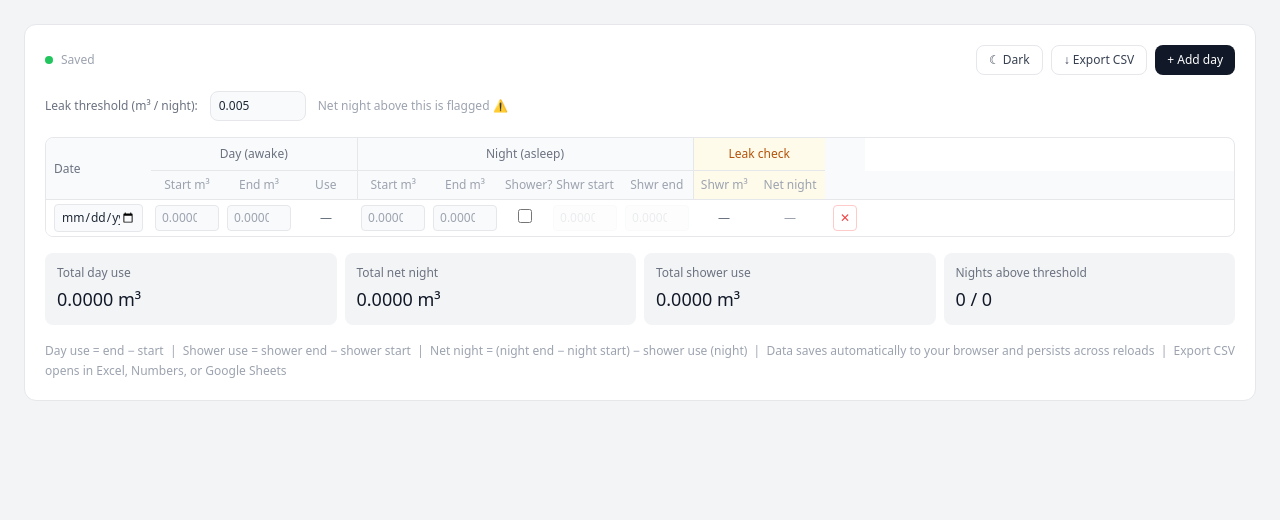
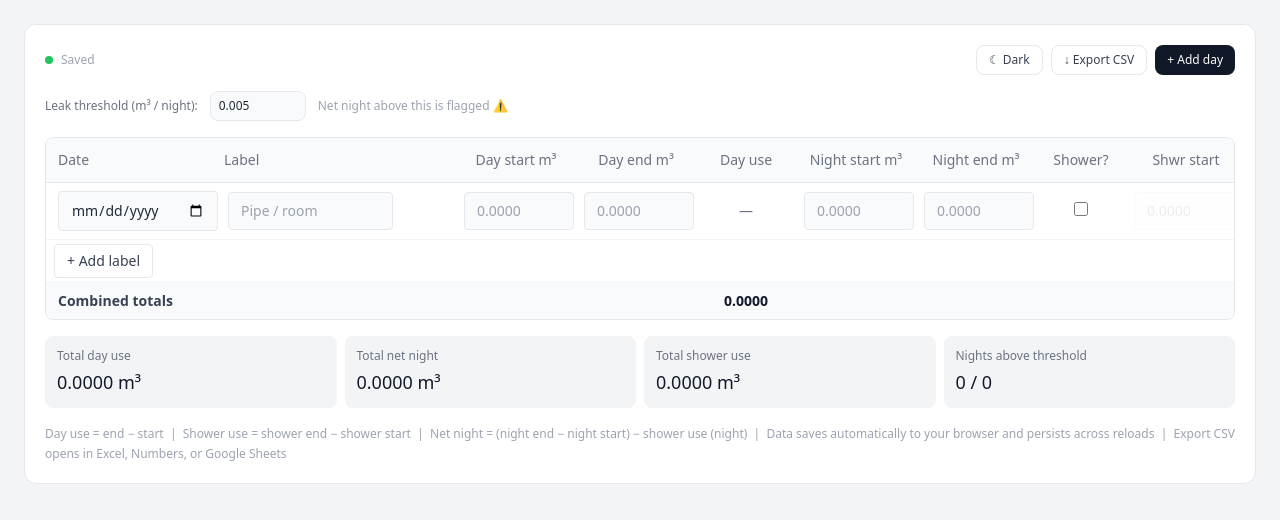
Before and after one commit to ZainMeraki/Water-Tracker, a React (Vite) app: page / in a window 1280 px wide. Shown: the top 520 px of the page. Built offline with nearby package versions, Linux system fonts and the light colour scheme.

Commit message:
Remove preset UI, restore flat table header layout, combine totals row, and disable number input spinners

```diff
--- a/src/components/SummaryCards.jsx
+++ b/src/components/SummaryCards.jsx
@@ -4,7 +4,8 @@ export default function SummaryCards({ rows, threshold }) {
   let totalDay = 0, totalNight = 0, totalShower = 0, leakDays = 0, validNights = 0
 
   rows.forEach((r) => {
-    const { dayUse, showerUse, netNight } = calcRow(r)
+    (r.labels || []).forEach(lbl => {
+      const { dayUse, showerUse, netNight } = calcRow(lbl)
       if (dayUse !== null && dayUse >= 0) totalDay += dayUse
       if (netNight !== null) {
         totalNight += netNight
@@ -12,6 +13,7 @@ export default function SummaryCards({ rows, threshold }) {
         if (netNight > threshold) leakDays++
       }
       if (showerUse !== null) totalShower += showerUse
+    })
   })
 
   const cards = [
--- a/src/components/TrackerRow.jsx
+++ b/src/components/TrackerRow.jsx
@@ -1,52 +1,74 @@
 import { calcRow, fmt } from '../hooks/useStorage'
 
 const inputBase =
-  'w-full text-xs px-1.5 py-1 rounded border border-gray-200 dark:border-zinc-600 bg-gray-50 dark:bg-zinc-700 text-gray-800 dark:text-zinc-100 text-center focus:outline-none focus:border-gray-400 dark:focus:border-zinc-400'
+  'w-full text-sm px-3 py-2 rounded border border-gray-200 dark:border-zinc-600 bg-gray-50 dark:bg-zinc-700 text-gray-800 dark:text-zinc-100 text-left focus:outline-none focus:border-gray-400 dark:focus:border-zinc-400 appearance-none'
 
-export default function TrackerRow({ row, threshold, onUpdate, onToggleShower, onRemove }) {
-  const { dayUse, showerUse, netNight } = calcRow(row)
+export default function TrackerRow({ row, threshold, onUpdate, onRemove, addLabel, removeLabel, updateLabel, toggleLabelShower }) {
+  const calcCell = 'px-2 py-2 text-center text-sm'
+
+  const labels = row.labels || []
+  const totalDay = labels.reduce((sum, lbl) => {
+    const { dayUse } = calcRow(lbl)
+    return sum + (dayUse !== null ? dayUse : 0)
+  }, 0)
+  const totalNight = labels.reduce((sum, lbl) => {
+    const { netNight } = calcRow(lbl)
+    return sum + (netNight !== null ? netNight : 0)
+  }, 0)
+
+  return (
+    <>
+      {labels.map((lbl, i) => {
+        const { dayUse, showerUse, netNight } = calcRow(lbl)
         const isLeak = netNight !== null && netNight > threshold
         const isNeg = dayUse !== null && dayUse < 0
-
-  const rowBg = row.shower
-    ? 'bg-blue-50/40 dark:bg-blue-950/30'
-    : 'bg-white dark:bg-zinc-900'
-
-  const calcCell = 'px-1 py-1.5 text-center text-xs'
+        const rowBg = lbl.shower ? 'bg-blue-50/40 dark:bg-blue-950/30' : 'bg-white dark:bg-zinc-900'
 
         return (
-    <tr className={`${rowBg} hover:bg-gray-50 dark:hover:bg-zinc-800 transition-colors`}>
-      {/* Date */}
-      <td className="px-2 py-1">
+          <tr key={`${row.id}-${i}`} className={`${rowBg} hover:bg-gray-50 dark:hover:bg-zinc-800 transition-colors`}>
+            {i === 0 && (
+              <td className="px-3 py-2" rowSpan={labels.length}>
                 <input
                   type="date"
                   value={row.date}
                   onChange={(e) => onUpdate(row.id, 'date', e.target.value)}
-          className={inputBase}
+                  className={`${inputBase} min-w-[160px] max-w-[170px]`}
+                />
+              </td>
+            )}
+
+            {/* Label name */}
+            <td className="px-3 py-2">
+              <input
+                type="text"
+                value={lbl.name}
+                placeholder="Pipe / room"
+                onChange={(e) => updateLabel(row.id, i, 'name', e.target.value)}
+                className={`${inputBase} min-w-[150px] max-w-[165px]`}
               />
             </td>
 
             {/* Day start */}
-      <td className="px-1 py-1">
+            <td className="px-2 py-2">
               <input
                 type="number"
                 step="0.0001"
-          value={row.dayStart}
+                value={lbl.dayStart}
                 placeholder="0.0000"
-          onChange={(e) => onUpdate(row.id, 'dayStart', e.target.value)}
-          className={inputBase}
+                onChange={(e) => updateLabel(row.id, i, 'dayStart', e.target.value)}
+                className={`${inputBase} min-w-[110px]`}
               />
             </td>
 
             {/* Day end */}
-      <td className="px-1 py-1">
+            <td className="px-2 py-2">
               <input
                 type="number"
                 step="0.0001"
-          value={row.dayEnd}
+                value={lbl.dayEnd}
                 placeholder="0.0000"
-          onChange={(e) => onUpdate(row.id, 'dayEnd', e.target.value)}
-          className={inputBase}
+                onChange={(e) => updateLabel(row.id, i, 'dayEnd', e.target.value)}
+                className={`${inputBase} min-w-[110px]`}
               />
             </td>
 
@@ -56,26 +78,26 @@ export default function TrackerRow({ row, threshold, onUpdate, onToggleShower, o
             </td>
 
             {/* Night start */}
-      <td className="px-1 py-1">
+            <td className="px-2 py-2">
               <input
                 type="number"
                 step="0.0001"
-          value={row.nightStart}
+                value={lbl.nightStart}
                 placeholder="0.0000"
-          onChange={(e) => onUpdate(row.id, 'nightStart', e.target.value)}
-          className={inputBase}
+                onChange={(e) => updateLabel(row.id, i, 'nightStart', e.target.value)}
+                className={`${inputBase} min-w-[110px]`}
               />
             </td>
 
             {/* Night end */}
-      <td className="px-1 py-1">
+            <td className="px-2 py-2">
               <input
                 type="number"
                 step="0.0001"
-          value={row.nightEnd}
+                value={lbl.nightEnd}
                 placeholder="0.0000"
-          onChange={(e) => onUpdate(row.id, 'nightEnd', e.target.value)}
-          className={inputBase}
+                onChange={(e) => updateLabel(row.id, i, 'nightEnd', e.target.value)}
+                className={`${inputBase} min-w-[110px]`}
               />
             </td>
 
@@ -83,42 +105,42 @@ export default function TrackerRow({ row, threshold, onUpdate, onToggleShower, o
             <td className="px-1 py-1 text-center">
               <input
                 type="checkbox"
-          checked={row.shower}
+                checked={lbl.shower}
                 title="Night shower between 2–4 AM"
-          onChange={(e) => onToggleShower(row.id, e.target.checked)}
+                onChange={(e) => toggleLabelShower(row.id, i, e.target.checked)}
                 className="w-3.5 h-3.5 cursor-pointer accent-blue-500"
               />
             </td>
 
             {/* Shower start */}
-      <td className="px-1 py-1">
+            <td className="px-2 py-2">
               <input
                 type="number"
                 step="0.0001"
-          value={row.showerStart}
+                value={lbl.showerStart}
                 placeholder="0.0000"
-          disabled={!row.shower}
-          onChange={(e) => onUpdate(row.id, 'showerStart', e.target.value)}
-          className={`${inputBase} disabled:opacity-20 disabled:cursor-not-allowed`}
+                disabled={!lbl.shower}
+                onChange={(e) => updateLabel(row.id, i, 'showerStart', e.target.value)}
+                className={`${inputBase} disabled:opacity-20 disabled:cursor-not-allowed min-w-[110px]`}
               />
             </td>
 
             {/* Shower end */}
-      <td className="px-1 py-1">
+            <td className="px-2 py-2">
               <input
                 type="number"
                 step="0.0001"
-          value={row.showerEnd}
+                value={lbl.showerEnd}
                 placeholder="0.0000"
-          disabled={!row.shower}
-          onChange={(e) => onUpdate(row.id, 'showerEnd', e.target.value)}
-          className={`${inputBase} disabled:opacity-20 disabled:cursor-not-allowed`}
+                disabled={!lbl.shower}
+                onChange={(e) => updateLabel(row.id, i, 'showerEnd', e.target.value)}
+                className={`${inputBase} disabled:opacity-20 disabled:cursor-not-allowed min-w-[110px]`}
               />
             </td>
 
             {/* Shower use (calculated) */}
             <td className={`${calcCell} text-gray-500 dark:text-zinc-400`}>
-        {row.shower && showerUse !== null ? fmt(showerUse) : '—'}
+              {lbl.shower && showerUse !== null ? fmt(showerUse) : '—'}
             </td>
 
             {/* Net night (calculated) */}
@@ -137,6 +159,16 @@ export default function TrackerRow({ row, threshold, onUpdate, onToggleShower, o
 
             {/* Delete */}
             <td className="px-1 py-1 text-center">
+              {labels.length > 1 ? (
+                <button
+                  onClick={() => removeLabel(row.id, i)}
+                  title="Delete label"
+                  aria-label="Delete label"
+                  className="text-xs px-1.5 py-1 rounded border border-red-200 dark:border-red-800 text-red-500 dark:text-red-400 hover:bg-red-50 dark:hover:bg-red-950 transition-colors"
+                >
+                  ✕
+                </button>
+              ) : (
                 <button
                   onClick={() => onRemove(row.id)}
                   title="Delete row"
@@ -145,7 +177,17 @@ export default function TrackerRow({ row, threshold, onUpdate, onToggleShower, o
                 >
                   ✕
                 </button>
+              )}
             </td>
           </tr>
         )
+      })}
+      {/* Add label action row */}
+      <tr className="bg-white dark:bg-zinc-900">
+        <td colSpan={12} className="px-2 py-1">
+          <button onClick={() => addLabel(row.id)} className="text-sm px-3 py-1.5 rounded border border-gray-200 dark:border-zinc-600 text-gray-700 dark:text-zinc-300">+ Add label</button>
+        </td>
+      </tr>
+    </>
+  )
 }
--- a/src/components/WaterTracker.jsx
+++ b/src/components/WaterTracker.jsx
@@ -1,4 +1,4 @@
-import { useStorage } from '../hooks/useStorage'
+import { useStorage, calcRow, fmt } from '../hooks/useStorage'
 import TrackerRow from './TrackerRow'
 import SummaryCards from './SummaryCards'
 import { exportCSV } from './exportCSV'
@@ -22,12 +22,27 @@ export default function WaterTracker({ dark, setDark }) {
     rows, threshold,
     status, lastSaved,
     addRow, removeRow, updateRow, toggleShower,
+    addLabel, removeLabel, updateLabel, toggleLabelShower,
     updateThreshold,
   } = useStorage()
 
+  const combinedDay = rows.reduce((sum, row) => {
+    return sum + (row.labels || []).reduce((daySum, lbl) => {
+      const { dayUse } = calcRow(lbl)
+      return daySum + (dayUse !== null ? dayUse : 0)
+    }, 0)
+  }, 0)
+
+  const combinedNight = rows.reduce((sum, row) => {
+    return sum + (row.labels || []).reduce((nightSum, lbl) => {
+      const { netNight } = calcRow(lbl)
+      return nightSum + (netNight !== null ? netNight : 0)
+    }, 0)
+  }, 0)
+
   return (
     <div className="p-4 sm:p-6">
-      <div className="max-w-screen-xl mx-auto bg-white dark:bg-zinc-900 border border-gray-200 dark:border-zinc-700 rounded-xl p-4 sm:p-5">
+      <div className="w-full mx-auto bg-white dark:bg-zinc-900 border border-gray-200 dark:border-zinc-700 rounded-xl p-4 sm:p-5 max-w-full">
 
         {/* Top bar */}
         <div className="flex flex-wrap items-center justify-between gap-3 mb-4">
@@ -85,63 +100,46 @@ export default function WaterTracker({ dark, setDark }) {
 
         {/* Table */}
         <div className="overflow-x-auto rounded-lg border border-gray-200 dark:border-zinc-700 table-scroll">
-          <table className="w-full text-xs border-collapse" style={{ tableLayout: 'fixed', minWidth: '820px' }}>
+          <table className="w-full text-sm border-collapse" style={{ tableLayout: 'fixed', minWidth: '1240px' }}>
             <colgroup>
-              <col style={{ width: '105px' }} />
-              <col style={{ width: '72px' }} /><col style={{ width: '72px' }} /><col style={{ width: '62px' }} />
-              <col style={{ width: '72px' }} /><col style={{ width: '72px' }} /><col style={{ width: '48px' }} />
-              <col style={{ width: '72px' }} /><col style={{ width: '72px' }} /><col style={{ width: '62px' }} /><col style={{ width: '70px' }} />
-              <col style={{ width: '40px' }} />
+              <col style={{ width: '170px' }} />
+              <col style={{ width: '240px' }} />
+              <col style={{ width: '120px' }} /><col style={{ width: '120px' }} /><col style={{ width: '100px' }} />
+              <col style={{ width: '120px' }} /><col style={{ width: '120px' }} /><col style={{ width: '90px' }} />
+              <col style={{ width: '120px' }} /><col style={{ width: '120px' }} /><col style={{ width: '100px' }} /><col style={{ width: '110px' }} />
+              <col style={{ width: '70px' }} />
             </colgroup>
             <thead>
               <tr className="bg-gray-50 dark:bg-zinc-800 text-gray-500 dark:text-zinc-400">
-                <th className="text-left px-2 py-2 font-medium border-b border-gray-200 dark:border-zinc-700" rowSpan={2}>
+                <th className="text-left px-3 py-3 font-medium border-b border-gray-200 dark:border-zinc-700">
                   Date
                 </th>
-                <th
-                  colSpan={3}
-                  className="text-center py-2 font-medium border-b border-gray-200 dark:border-zinc-700 border-r border-gray-200 dark:border-zinc-700"
-                >
-                  Day (awake)
+                <th className="text-left px-2 py-3 font-medium border-b border-gray-200 dark:border-zinc-700">
+                  Label
                 </th>
-                <th
-                  colSpan={5}
-                  className="text-center py-2 font-medium border-b border-gray-200 dark:border-zinc-700 border-r border-gray-200 dark:border-zinc-700"
-                >
-                  Night (asleep)
-                </th>
-                <th
-                  colSpan={2}
-                  className="text-center py-2 font-medium border-b border-gray-200 dark:border-zinc-700 bg-amber-50 dark:bg-amber-950/40 text-amber-700 dark:text-amber-400"
-                  rowSpan={1}
-                >
-                  Leak check
-                </th>
-                <th className="border-b border-gray-200 dark:border-zinc-700" rowSpan={2} />
-              </tr>
-              <tr className="bg-gray-50 dark:bg-zinc-800 text-gray-400 dark:text-zinc-500">
-                <th className="text-center px-1 py-1.5 font-medium border-b border-gray-200 dark:border-zinc-700">Start m³</th>
-                <th className="text-center px-1 py-1.5 font-medium border-b border-gray-200 dark:border-zinc-700">End m³</th>
-                <th className="text-center px-1 py-1.5 font-medium border-b border-gray-200 dark:border-zinc-700 border-r border-gray-200 dark:border-zinc-700">Use</th>
-                <th className="text-center px-1 py-1.5 font-medium border-b border-gray-200 dark:border-zinc-700">Start m³</th>
-                <th className="text-center px-1 py-1.5 font-medium border-b border-gray-200 dark:border-zinc-700">End m³</th>
-                <th className="text-center px-1 py-1.5 font-medium border-b border-gray-200 dark:border-zinc-700" title="Shower between 2–4 AM?">Shower?</th>
-                <th className="text-center px-1 py-1.5 font-medium border-b border-gray-200 dark:border-zinc-700">Shwr start</th>
-                <th className="text-center px-1 py-1.5 font-medium border-b border-gray-200 dark:border-zinc-700 border-r border-gray-200 dark:border-zinc-700">Shwr end</th>
-                <th className="text-center px-1 py-1.5 font-medium border-b border-gray-200 dark:border-zinc-700 bg-amber-50 dark:bg-amber-950/40">Shwr m³</th>
-                <th className="text-center px-1 py-1.5 font-medium border-b border-gray-200 dark:border-zinc-700 bg-amber-50 dark:bg-amber-950/40">Net night</th>
+                <th className="text-center px-2 py-3 font-medium border-b border-gray-200 dark:border-zinc-700">Day start m³</th>
+                <th className="text-center px-2 py-3 font-medium border-b border-gray-200 dark:border-zinc-700">Day end m³</th>
+                <th className="text-center px-2 py-3 font-medium border-b border-gray-200 dark:border-zinc-700">Day use</th>
+                <th className="text-center px-2 py-3 font-medium border-b border-gray-200 dark:border-zinc-700">Night start m³</th>
+                <th className="text-center px-2 py-3 font-medium border-b border-gray-200 dark:border-zinc-700">Night end m³</th>
+                <th className="text-center px-2 py-3 font-medium border-b border-gray-200 dark:border-zinc-700" title="Shower between 2–4 AM?">Shower?</th>
+                <th className="text-center px-2 py-3 font-medium border-b border-gray-200 dark:border-zinc-700">Shwr start</th>
+                <th className="text-center px-2 py-3 font-medium border-b border-gray-200 dark:border-zinc-700">Shwr end</th>
+                <th className="text-center px-2 py-3 font-medium border-b border-gray-200 dark:border-zinc-700">Shwr m³</th>
+                <th className="text-center px-2 py-3 font-medium border-b border-gray-200 dark:border-zinc-700">Net night</th>
                 <th className="border-b border-gray-200 dark:border-zinc-700" />
               </tr>
             </thead>
             <tbody className="divide-y divide-gray-100 dark:divide-zinc-800">
               {rows.length === 0 ? (
                 <tr>
-                  <td colSpan={12} className="text-center py-8 text-gray-400 dark:text-zinc-500">
+                  <td colSpan={13} className="text-center py-8 text-gray-400 dark:text-zinc-500">
                     No entries yet — click "+ Add day" to start.
                   </td>
                 </tr>
               ) : (
-                rows.map((row) => (
+                <>
+                  {rows.map((row) => (
                     <TrackerRow
                       key={row.id}
                       row={row}
@@ -149,8 +147,27 @@ export default function WaterTracker({ dark, setDark }) {
                       onUpdate={updateRow}
                       onToggleShower={toggleShower}
                       onRemove={removeRow}
+                      addLabel={addLabel}
+                      removeLabel={removeLabel}
+                      updateLabel={updateLabel}
+                      toggleLabelShower={toggleLabelShower}
                     />
-                ))
+                  ))}
+                  <tr className="bg-gray-50 dark:bg-zinc-950">
+                    <td className="px-3 py-2 text-sm font-semibold text-gray-700 dark:text-zinc-300" colSpan={2}>Combined totals</td>
+                    <td className="px-1 py-2" />
+                    <td className="px-1 py-2" />
+                    <td className="px-1 py-2 text-center text-sm font-semibold text-gray-900 dark:text-zinc-100">{fmt(combinedDay)}</td>
+                    <td className="px-1 py-2" />
+                    <td className="px-1 py-2" />
+                    <td className="px-1 py-2" />
+                    <td className="px-1 py-2" />
+                    <td className="px-1 py-2" />
+                    <td className="px-1 py-2" />
+                    <td className="px-1 py-2 text-center text-sm font-semibold text-gray-900 dark:text-zinc-100">{fmt(combinedNight)}</td>
+                    <td className="px-1 py-2" />
+                  </tr>
+                </>
               )}
             </tbody>
           </table>
--- a/src/components/exportCSV.js
+++ b/src/components/exportCSV.js
@@ -3,6 +3,7 @@ import { calcRow } from '../hooks/useStorage'
 export function exportCSV(rows, threshold) {
   const headers = [
     'Date',
+    'Label',
     'Day start (m³)',
     'Day end (m³)',
     'Day use (m³)',
@@ -21,22 +22,25 @@ export function exportCSV(rows, threshold) {
   const lines = [headers.map(esc).join(',')]
 
   rows.forEach((r) => {
-    const { dayUse, showerUse, netNight } = calcRow(r)
+    ;(r.labels || []).forEach(lbl => {
+      const { dayUse, showerUse, netNight } = calcRow(lbl)
       const flag = netNight !== null && netNight > threshold ? 'POSSIBLE LEAK' : ''
       lines.push([
         r.date || '',
-      r.dayStart || '',
-      r.dayEnd || '',
+        lbl.name || '',
+        lbl.dayStart || '',
+        lbl.dayEnd || '',
         dayUse !== null ? dayUse.toFixed(4) : '',
-      r.nightStart || '',
-      r.nightEnd || '',
-      r.shower ? 'Yes' : 'No',
-      r.shower ? (r.showerStart || '') : '',
-      r.shower ? (r.showerEnd || '') : '',
-      r.shower && showerUse !== null ? showerUse.toFixed(4) : '',
+        lbl.nightStart || '',
+        lbl.nightEnd || '',
+        lbl.shower ? 'Yes' : 'No',
+        lbl.shower ? (lbl.showerStart || '') : '',
+        lbl.shower ? (lbl.showerEnd || '') : '',
+        lbl.shower && showerUse !== null ? showerUse.toFixed(4) : '',
         netNight !== null ? netNight.toFixed(4) : '',
         flag,
       ].map(esc).join(','))
+    })
   })
 
   const blob = new Blob([lines.join('\r\n')], { type: 'text/csv' })
--- a/src/hooks/useStorage.js
+++ b/src/hooks/useStorage.js
@@ -1,6 +1,6 @@
 import { useState, useEffect, useRef, useCallback } from 'react'
 
-const STORAGE_KEY = 'water-tracker-data-v1'
+const STORAGE_KEY = 'water-tracker-data-v2'
 
 export function useStorage() {
   const [rows, setRows] = useState([])
@@ -16,8 +16,20 @@ export function useStorage() {
       const raw = localStorage.getItem(STORAGE_KEY)
       if (raw) {
         const d = JSON.parse(raw)
-        setRows(d.rows || [])
-        setNextId(d.nextId || (d.rows?.length ? Math.max(...d.rows.map(r => r.id)) + 1 : 1))
+        // Support migrating old row shape (flat fields) to new shape with labels
+        const loadedRows = (d.rows || []).map(r => {
+          if (r.labels && Array.isArray(r.labels)) return r
+          // migrate old-style row -> single-label row
+          const lbl = {
+            name: r.label || '',
+            dayStart: r.dayStart ?? '', dayEnd: r.dayEnd ?? '',
+            nightStart: r.nightStart ?? '', nightEnd: r.nightEnd ?? '',
+            shower: r.shower ?? false, showerStart: r.showerStart ?? '', showerEnd: r.showerEnd ?? ''
+          }
+          return { id: r.id, date: r.date ?? '', labels: [lbl] }
+        })
+        setRows(loadedRows)
+        setNextId(d.nextId || (loadedRows?.length ? Math.max(...loadedRows.map(r => r.id)) + 1 : 1))
         setThreshold(d.threshold ?? 0.005)
       } else {
         const firstRow = makeRow(1)
@@ -38,9 +50,9 @@ export function useStorage() {
     saveTimer.current = setTimeout(() => {
       try {
         localStorage.setItem(STORAGE_KEY, JSON.stringify({
-          rows: newRows,
-          nextId: newNextId,
-          threshold: newThreshold,
+        rows: newRows,
+        nextId: newNextId,
+        threshold: newThreshold,
         }))
         setStatus('saved')
         setLastSaved(new Date())
@@ -91,6 +103,30 @@ export function useStorage() {
     })
   }, [scheduleSave])
 
+  const addLabel = useCallback((rowId) => {
+    updateRows(prev => prev.map(r => r.id === rowId ? { ...r, labels: [...r.labels, makeLabel()] } : r))
+  }, [updateRows])
+
+  const removeLabel = useCallback((rowId, labelIndex) => {
+    updateRows(prev => prev.map(r => r.id === rowId ? { ...r, labels: r.labels.filter((_, i) => i !== labelIndex) } : r))
+  }, [updateRows])
+
+  const updateLabel = useCallback((rowId, labelIndex, field, value) => {
+    updateRows(prev => prev.map(r => {
+      if (r.id !== rowId) return r
+      const labels = r.labels.map((lbl, i) => i === labelIndex ? { ...lbl, [field]: value } : lbl)
+      return { ...r, labels }
+    }))
+  }, [updateRows])
+
+  const toggleLabelShower = useCallback((rowId, labelIndex, checked) => {
+    updateRows(prev => prev.map(r => {
+      if (r.id !== rowId) return r
+      const labels = r.labels.map((lbl, i) => i === labelIndex ? { ...lbl, shower: checked, showerStart: checked ? lbl.showerStart : '', showerEnd: checked ? lbl.showerEnd : '' } : lbl)
+      return { ...r, labels }
+    }))
+  }, [updateRows])
+
   const removeRow = useCallback((id) => {
     updateRows(prev => prev.filter(r => r.id !== id))
   }, [updateRows])
@@ -111,12 +147,17 @@ export function useStorage() {
     rows, nextId, threshold,
     status, lastSaved,
     addRow, removeRow, updateRow, toggleShower,
+    addLabel, removeLabel, updateLabel, toggleLabelShower,
     updateThreshold,
   }
 }
 
+export function makeLabel() {
+  return { name: '', dayStart: '', dayEnd: '', nightStart: '', nightEnd: '', shower: false, showerStart: '', showerEnd: '' }
+}
+
 export function makeRow(id) {
-  return { id, date: '', dayStart: '', dayEnd: '', nightStart: '', nightEnd: '', shower: false, showerStart: '', showerEnd: '' }
+  return { id, date: '', labels: [ makeLabel() ] }
 }
 
 export function calcRow(r) {
--- a/src/index.css
+++ b/src/index.css
@@ -16,3 +16,14 @@
 .dark .table-scroll::-webkit-scrollbar-thumb {
   background: #4b5563;
 }
+
+/* Remove number input spinners and keep keyboard-only entry */
+input[type='number'] {
+  -moz-appearance: textfield;
+}
+
+input[type='number']::-webkit-outer-spin-button,
+input[type='number']::-webkit-inner-spin-button {
+  -webkit-appearance: none;
+  margin: 0;
+}
```
Also changed, not shown: 3 other files (tests, documents, lock files or other folders). Lines whose indentation alone changed are shown as unchanged.
